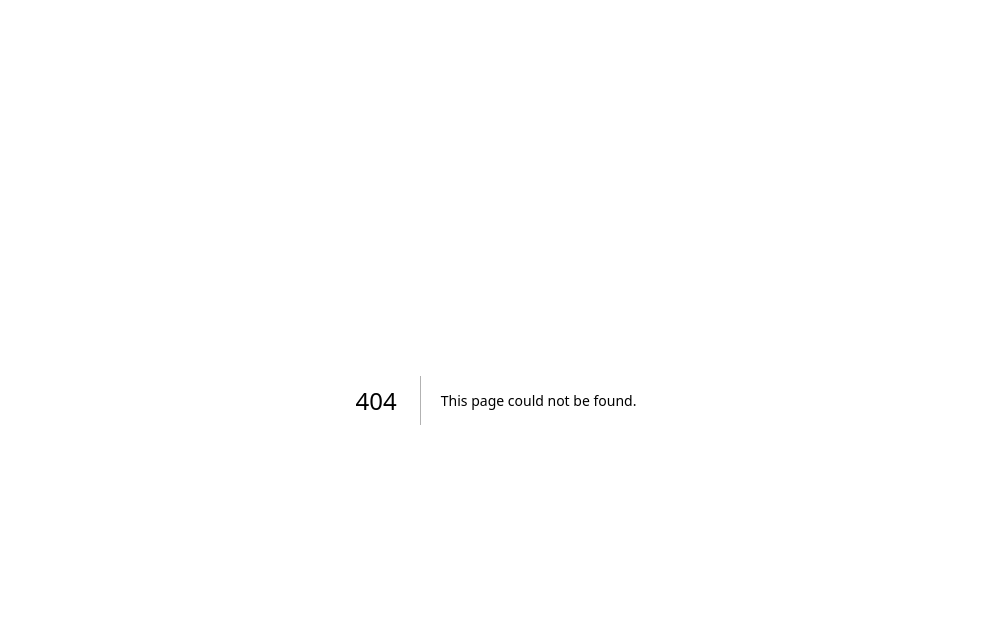
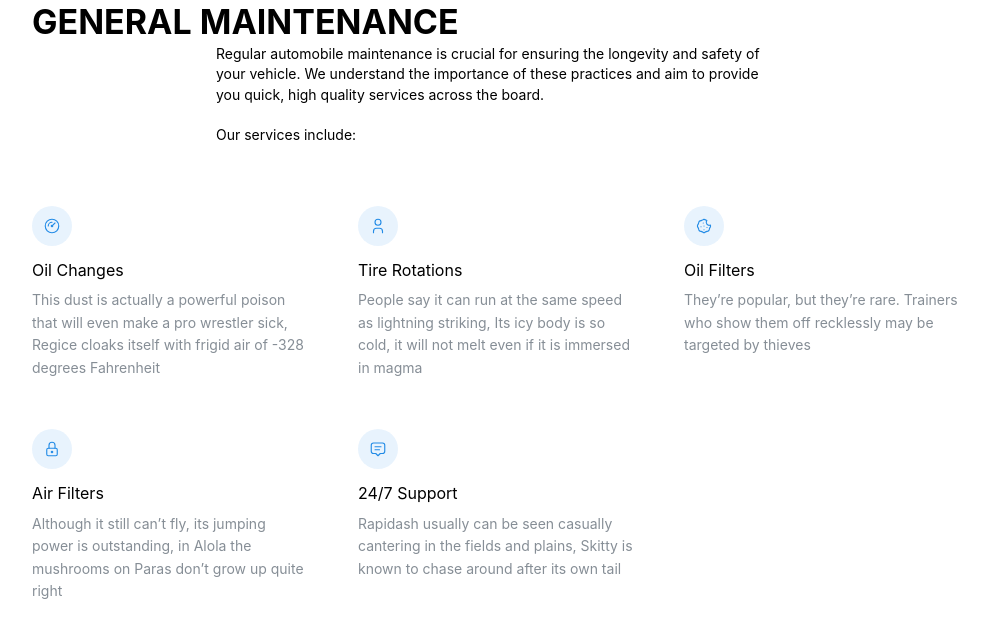
Before and after one commit to Law-Sanchez/law-and-sanchez, a Next.js app: page /maintenance in a window 1280 px wide. Before the commit this address had no page. Shown: the top 638 px of the page, without its empty margins (144-1132 px from the left). Built offline with nearby package versions, Linux system fonts and the light colour scheme.

Commit message:
Added a maintenance page
Added page and started editing the descriptions

```diff
--- a/src/app/lawrence/page.tsx
+++ /dev/null
@@ -1,6 +0,0 @@
-"use client";
-import { Title } from "@mantine/core";
-
-export default function Home() {
-  return <Title>MY NAME IS LAWRENCE!</Title>;
-}
--- a/src/app/layout.tsx
+++ b/src/app/layout.tsx
@@ -9,7 +9,7 @@ import { Notifications } from "@mantine/notifications";
 
 export const metadata = {
   title: "Law & Sanchez",
-  description: "Automotive Repair Company",
+  description: "Mobile Automotive Repair",
 };
 
 export default function RootLayout({
--- /dev/null
+++ b/src/app/maintenance/page.tsx
@@ -0,0 +1,89 @@
+import { ThemeIcon, Text, Title, Container, SimpleGrid, rem } from '@mantine/core';
+import { IconGauge, IconCookie, IconUser, IconMessage2, IconLock } from '@tabler/icons-react';
+import classes from './Maintenance.module.css';
+
+export const MOCKDATA = [
+  {
+    icon: IconGauge,
+    title: 'Oil Changes',
+    description:
+      'This dust is actually a powerful poison that will even make a pro wrestler sick, Regice cloaks itself with frigid air of -328 degrees Fahrenheit',
+  },
+  {
+    icon: IconUser,
+    title: 'Tire Rotations',
+    description:
+      'People say it can run at the same speed as lightning striking, Its icy body is so cold, it will not melt even if it is immersed in magma',
+  },
+  {
+    icon: IconCookie,
+    title: 'Oil Filters',
+    description:
+      'They’re popular, but they’re rare. Trainers who show them off recklessly may be targeted by thieves',
+  },
+  {
+    icon: IconLock,
+    title: 'Air Filters',
+    description:
+      'Although it still can’t fly, its jumping power is outstanding, in Alola the mushrooms on Paras don’t grow up quite right',
+  },
+  {
+    icon: IconMessage2,
+    title: '24/7 Support',
+    description:
+      'Rapidash usually can be seen casually cantering in the fields and plains, Skitty is known to chase around after its own tail',
+  },
+];
+
+interface FeatureProps {
+  icon: React.FC<any>;
+  title: React.ReactNode;
+  description: React.ReactNode;
+}
+
+export function Feature({ icon: Icon, title, description }: FeatureProps) {
+  return (
+    <div>
+      <ThemeIcon variant="light" size={40} radius={40}>
+        <Icon style={{ width: rem(18), height: rem(18) }} stroke={1.5} />
+      </ThemeIcon>
+      <Text mt="sm" mb={7}>
+        {title}
+      </Text>
+      <Text size="sm" c="dimmed" lh={1.6}>
+        {description}
+      </Text>
+    </div>
+  );
+}
+
+export default function FeaturesGrid() {
+  const features = MOCKDATA.map((feature, index) => <Feature {...feature} key={index} />);
+
+  return (
+    <Container className={classes.wrapper}>
+      <Title className={classes.title}> GENERAL MAINTENANCE</Title>
+
+      <Container size={560} p={0}>
+        <Text size="sm" className={classes.description}>
+        Regular automobile maintenance is crucial for ensuring the longevity
+        and safety of your vehicle. We understand the importance of these practices
+        and aim to provide you quick, high quality services across the board.
+
+        <br />
+        <br />
+        Our services include:
+        </Text>
+      </Container>
+
+      <SimpleGrid
+        mt={60}
+        cols={{ base: 1, sm: 2, md: 3 }}
+        spacing={{ base: 'xl', md: 50 }}
+        verticalSpacing={{ base: 'xl', md: 50 }}
+      >
+        {features}
+      </SimpleGrid>
+    </Container>
+  );
+}
--- a/src/app/page.tsx
+++ b/src/app/page.tsx
@@ -17,7 +17,7 @@ export default function Home() {
   return (
     <Stack>
       <HeroImageRight />
-      <Text>Hello world</Text>
+      <Text></Text>
       <ContactUs></ContactUs>
     </Stack>
   );
```
Also changed, not shown: src/components/HeroImageRight/HeroImageRight.tsx (+5 -7 lines), src/app/maintenance/Maintenance.module.css (added).
